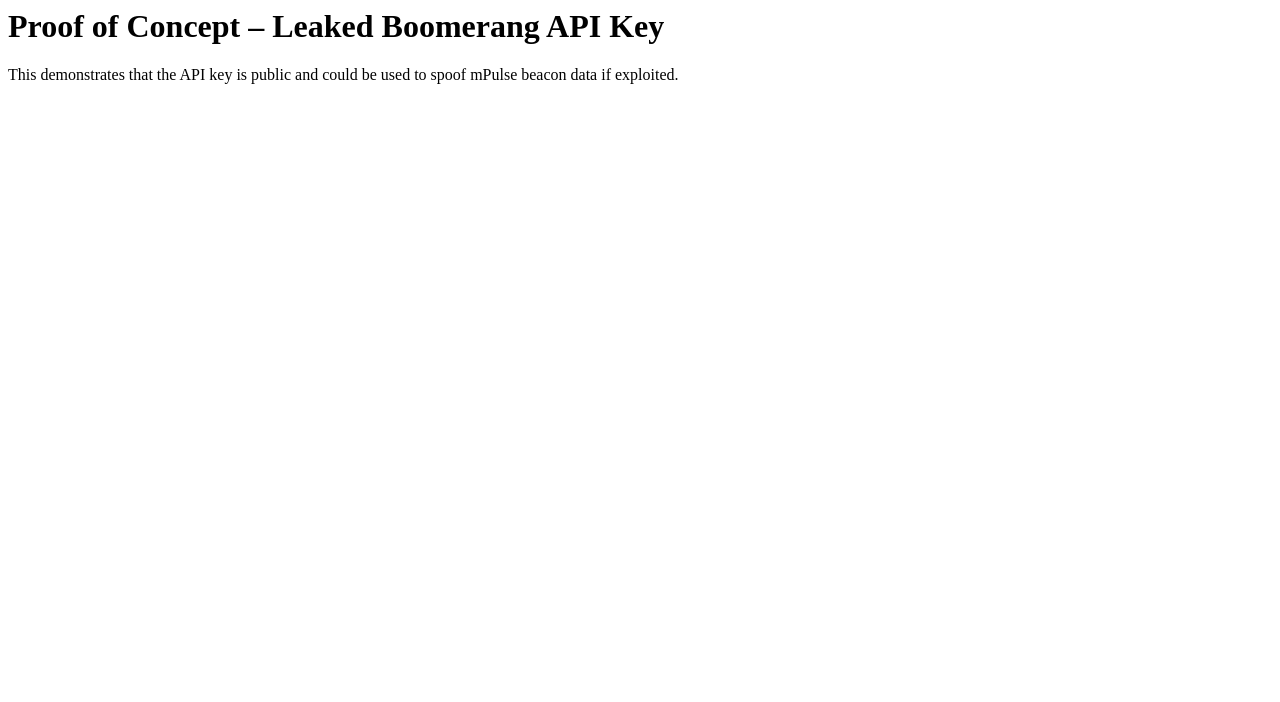
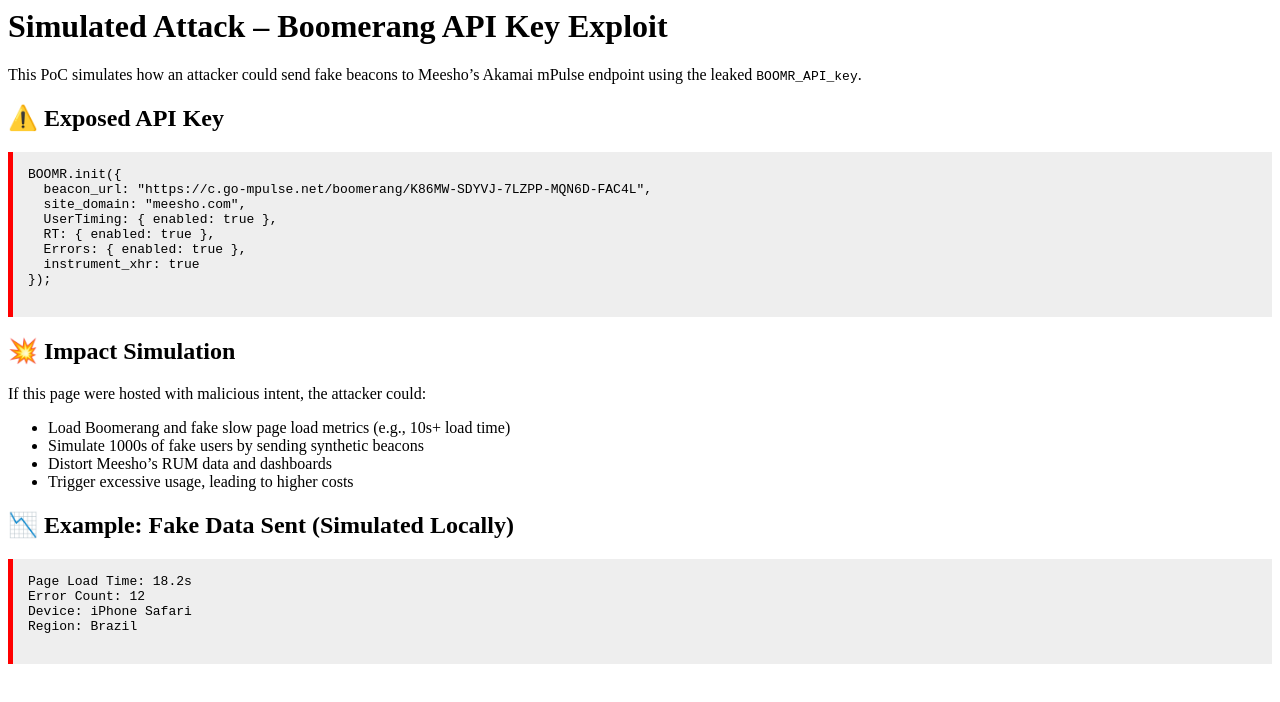
Before and after one commit to SWAROOPPATIL96/Subdomain, a plain HTML site: page Index.html in a window 1280 px wide. Drawn offline with Linux system fonts and the light colour scheme.

Commit message:
Update Index.html

```diff
--- a/Index.html
+++ b/Index.html
@@ -1,18 +1,60 @@
-<!-- PoC.html -->
+
 <html>
-  <head>
-    <title>PoC - Exposed Boomerang API Key</title>
-    <script src="https://cdn.akamai.com/boomerang/boomerang-latest.min.js"></script>
-    <script>
-      // Demonstration ONLY (Do NOT send any actual beacon data)
-      window.BOOMR_API_key = "K86MW-SDYVJ-7LZPP-MQN6D-FAC4L";
+<head>
+  <title>PoC - Boomerang API Key Abuse (Simulated)</title>
+  <style>
+    body { font-family: Arial, margin: 30px; }
+    pre {
+      background: #eee;
+      padding: 15px;
+      border-left: 5px solid red;
+    }
+  </style>
+</head>
+<body>
+  <h1>Simulated Attack – Boomerang API Key Exploit</h1>
+  <p>This PoC simulates how an attacker could send fake beacons to Meesho’s Akamai mPulse endpoint using the leaked <code>BOOMR_API_key</code>.</p>
 
-      console.log("Loaded Boomerang with Meesho's API Key.");
-      console.warn("No data is sent. This is a static demo PoC.");
-    </script>
-  </head>
-  <body>
-    <h1>Proof of Concept – Leaked Boomerang API Key</h1>
-    <p>This demonstrates that the API key is public and could be used to spoof mPulse beacon data if exploited.</p>
-  </body>
+  <h2>⚠️ Exposed API Key</h2>
+  <pre>
+BOOMR.init({
+  beacon_url: "https://c.go-mpulse.net/boomerang/K86MW-SDYVJ-7LZPP-MQN6D-FAC4L",
+  site_domain: "meesho.com",
+  UserTiming: { enabled: true },
+  RT: { enabled: true },
+  Errors: { enabled: true },
+  instrument_xhr: true
+});
+  </pre>
+
+  <h2>💥 Impact Simulation</h2>
+  <p>If this page were hosted with malicious intent, the attacker could:</p>
+  <ul>
+    <li>Load Boomerang and fake slow page load metrics (e.g., 10s+ load time)</li>
+    <li>Simulate 1000s of fake users by sending synthetic beacons</li>
+    <li>Distort Meesho’s RUM data and dashboards</li>
+    <li>Trigger excessive usage, leading to higher costs</li>
+  </ul>
+
+  <h2>📉 Example: Fake Data Sent (Simulated Locally)</h2>
+  <pre>
+Page Load Time: 18.2s
+Error Count: 12
+Device: iPhone Safari
+Region: Brazil
+  </pre>
+
+  <script>
+    console.warn("Simulated beacon being sent to:");
+    console.log("https://c.go-mpulse.net/boomerang/K86MW-SDYVJ-7LZPP-MQN6D-FAC4L");
+
+    console.info("Fake Data Payload (simulated locally):", {
+      t_done: 18200,
+      error_count: 12,
+      device: "iPhone",
+      browser: "Safari",
+      region: "Brazil"
+    });
+  </script>
+</body>
 </html>
```
